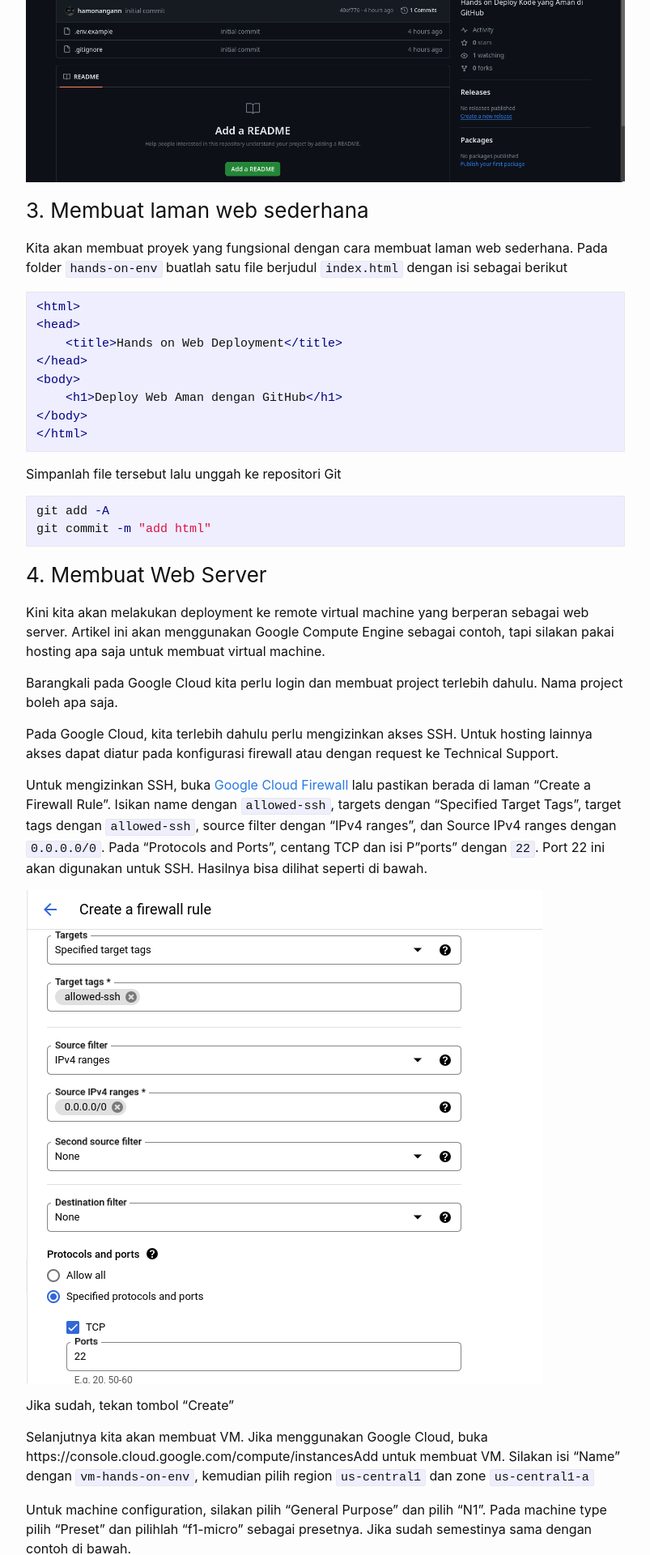
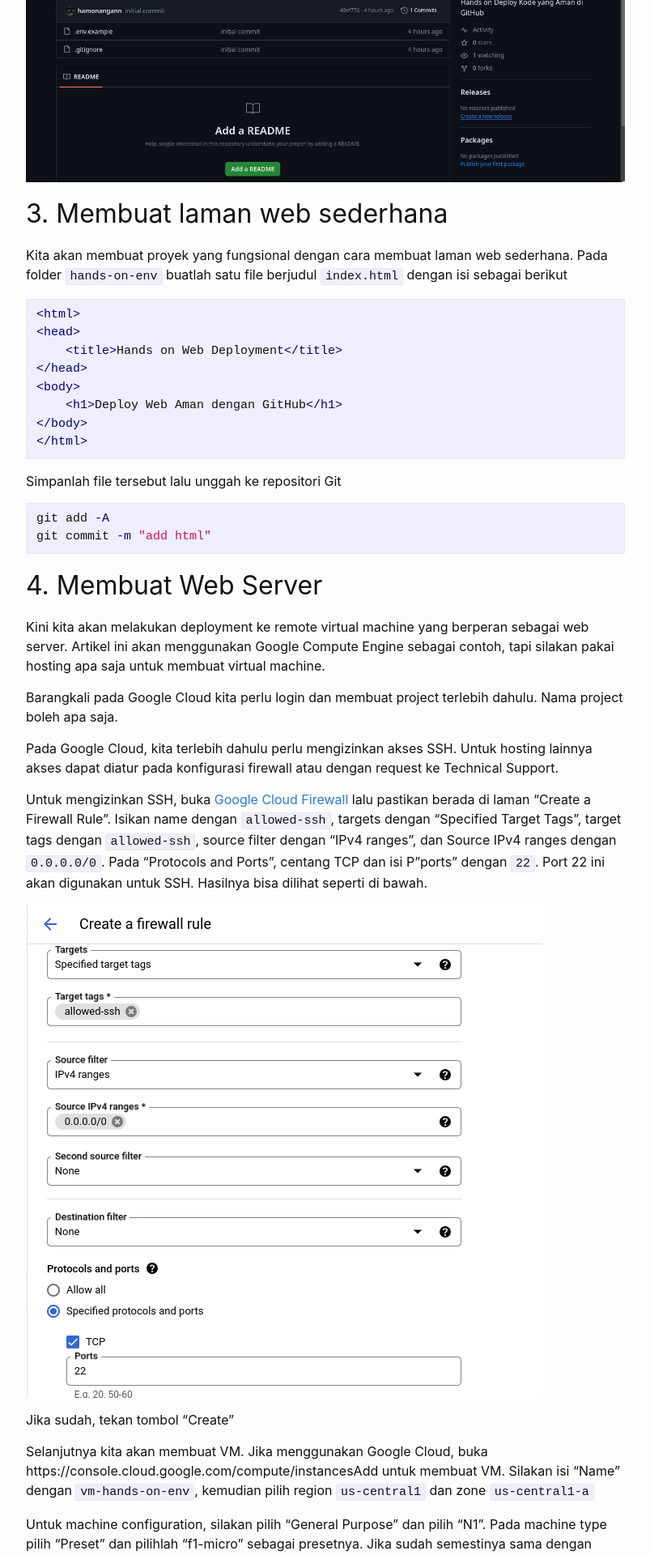
Before and after one commit to hamonangann/hamonangann.github.io, a Jekyll site: the page built from _posts/2024-01-29-artikel8.markdown, in a window 1280 px wide. Shown: the part 3087-5007 px from the top of the page at 81% size, without its empty margins (238-1041 px from the left). Built offline with Jekyll 4.4.1, drawn with Linux system fonts in a browser that asks for light colours; comment, search, counter and statistics services are not loaded.

````diff
--- a/_posts/2024-01-29-artikel8.markdown
+++ b/_posts/2024-01-29-artikel8.markdown
@@ -80,7 +80,7 @@ Silakan refresh laman GitHub kita. Perhatikan bahwa kita hanya mengunggah 2 file
 
 ![Initial Proyek Github](/img/artikel8-init-github.png)
 
-### 3. Membuat laman web sederhana
+## 3. Membuat laman web sederhana
 
 Kita akan membuat proyek yang fungsional dengan cara membuat laman web sederhana. Pada folder `hands-on-env` buatlah satu file berjudul `index.html` dengan isi sebagai berikut
 
@@ -102,7 +102,7 @@ git add -A
 git commit -m "add html"
 ```
 
-### 4. Membuat Web Server
+## 4. Membuat Web Server
 
 Kini kita akan melakukan deployment ke remote virtual machine yang berperan sebagai web server. Artikel ini akan menggunakan Google Compute Engine sebagai contoh, tapi silakan pakai hosting apa saja untuk membuat virtual machine.
 
@@ -164,7 +164,7 @@ Setelah langkah ini, kita dapat exit dari SSH VM.
 exit
 ```
 
-### 5. Deploy Web otomatis secara aman dengan GitHub Action CI/CD
+## 5. Deploy Web otomatis secara aman dengan GitHub Action CI/CD
 
 Setiap kali kita mengubah isi repositori `hands-on-env` kita perlu deploy perubahannya ke web server kita dengan SSH. Ini bisa dilakukan secara manual, tapi tentu sangat membosankan. Kita bisa mengautomasi ini dengan GitHub Action. Tapi hal ini perlu kita lakukan secara aman.
 
````
